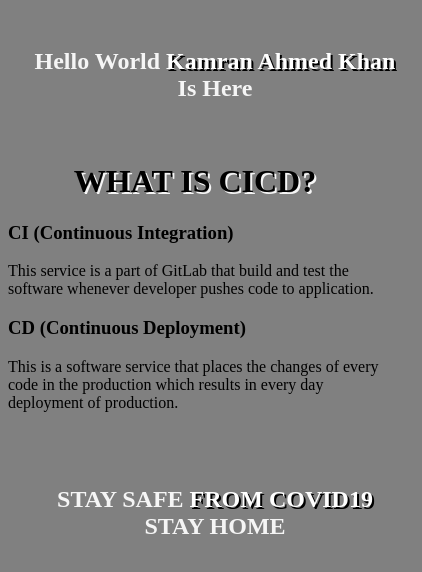
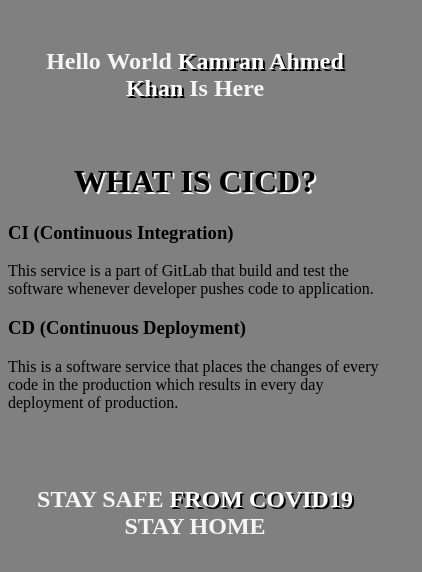
Before and after one commit to KamranKhaan/project001, a plain HTML site: page index.html in a window 390 px wide. Shown: the whole page, 422 px wide, since content can reach past the window. Drawn offline with Linux system fonts and the light colour scheme.

Commit message:
updated index.html
deleted media query

```diff
--- a/index.html
+++ b/index.html
@@ -30,12 +30,6 @@
   			color: white;
   			padding: 20px;
 		}
-		@media (max-width: 600px) {
- 		div {
-    		width: 100%;
-    		height: auto;
-  			}
-		}
 	</style>
 </head>
 <body>
```
